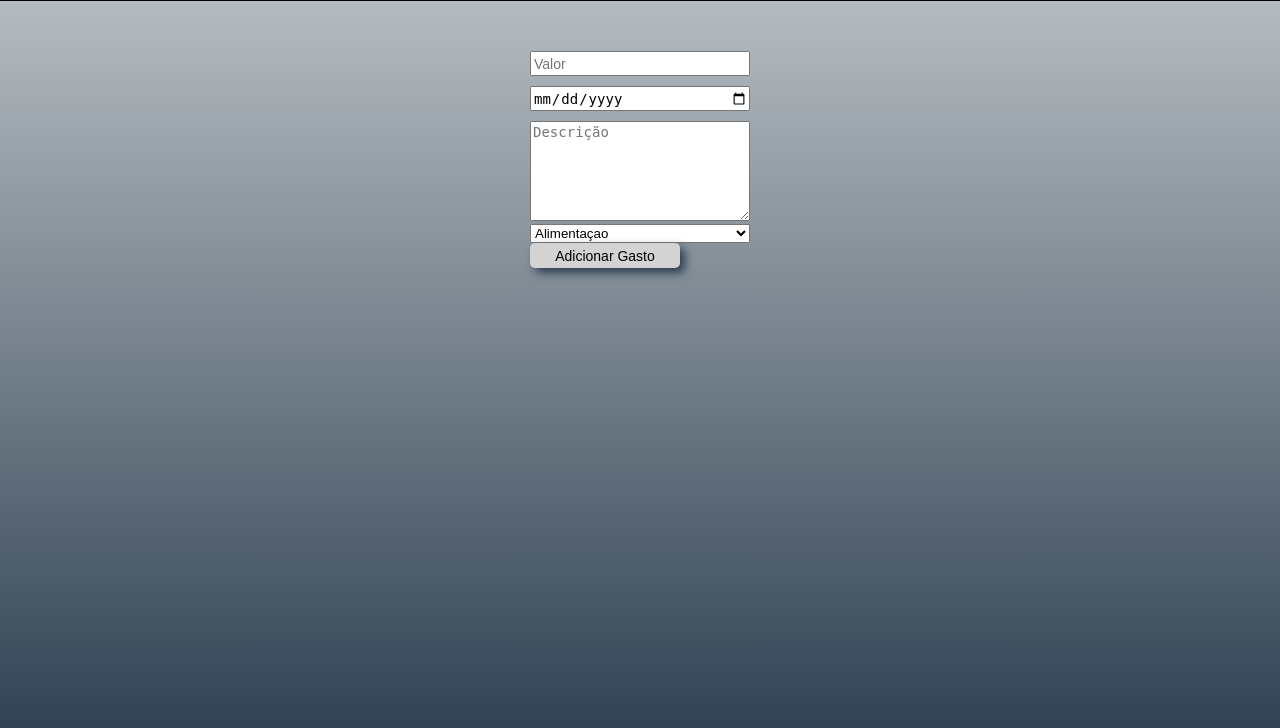
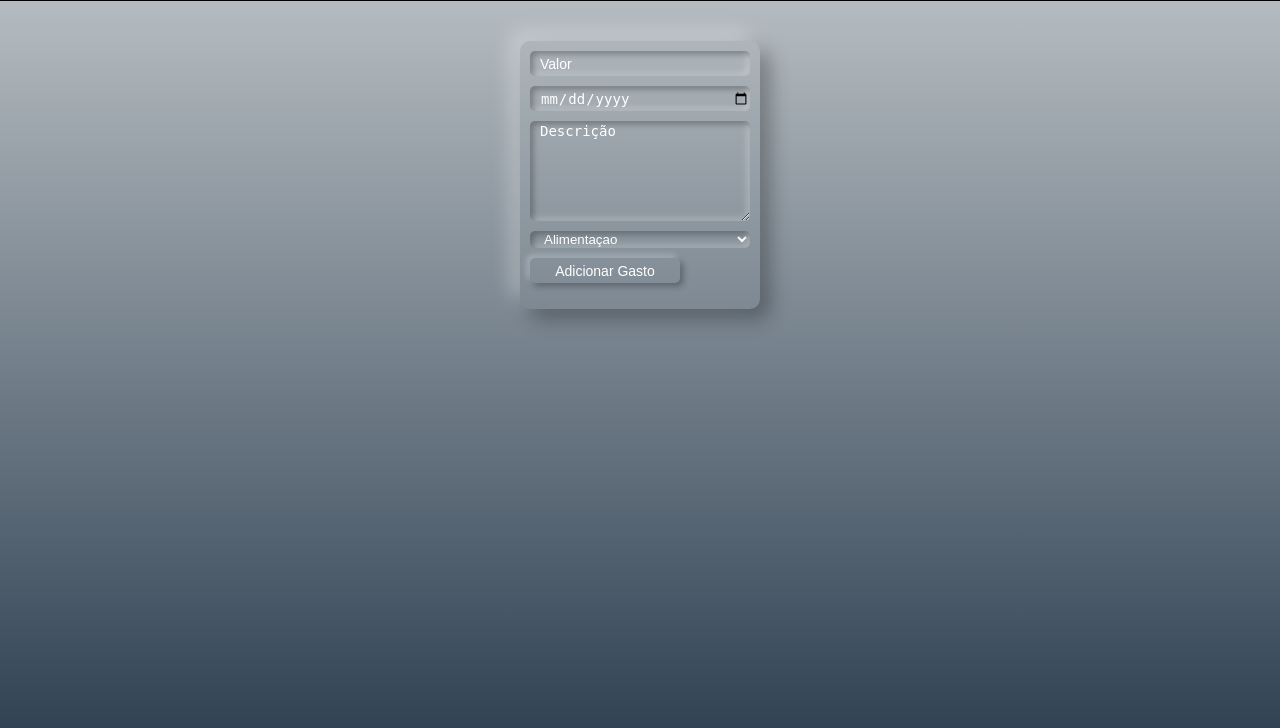
Before and after one commit to gabriellima95/expense_control, a Python web app: template expense_control/templates/index.html in a window 1280 px wide. Shown: the part 44-772 px from the top of the page. Run offline with Jinja, Linux system fonts and the light colour scheme; the template is opened without the code that fills it, so the values that code supplies are empty; some web fonts are replaced.

Commit message:
Neomorphism on index
Gradient color on bars graphic

```diff
--- a/expense_control/static/css/expense.css
+++ b/expense_control/static/css/expense.css
@@ -1,4 +1,8 @@
 @import url('https://fonts.googleapis.com/css2?family=Otomanopee+One&display=swap');
+
+::placeholder {
+    color: white;
+}
 
 * {
     box-sizing: border-box;
@@ -49,24 +53,26 @@ textarea {
     font-size: 14px;
 }
 
-button {
+#add--expenses {
     width: 150px;
     height: 25px;
     font-size: 14px;
-    background: lightgray;
+    color: white;
+    background: transparent;
     border: none;
     border-radius: 5px;
-    box-shadow: 5px 5px 10px #2c3e50;
+    box-shadow: 3px 3px 6px rgb(0, 0, 0, 0.3),
+                -3px -3px 6px rgb(255, 255, 255, 0.3);
     transition: all ease 0.75s;
 }
-button:hover {
-    opacity: 90%;
-    cursor: pointer;
+
+#add--expenses:hover {
+    opacity: 60%;
 }
 
-button:active {
-    opacity: 80%;
-    box-shadow: none;
+#add--expenses:active {
+    box-shadow: inset 5px 5px 10px rgb(0, 0, 0, 0.3),
+                inset -5px -5px 10px rgb(255, 255, 255, 0.3)
 }
 
 #expenses {
@@ -135,6 +141,27 @@ button:active {
     width: 240px;
     margin: 55px auto 10px auto;
     padding: 10px;
+    height: fit-content;
+    border-radius: 10px;
+    box-shadow: 10px 10px 20px rgb(0,0,0,0.3),
+                -10px -10px 20px rgb(255,   255, 255, 0.3);
+    /* border: 1px solid black; */
+}
+
+#expense_form input, #expense_form textarea, #expense_form select {
+    color: white;
+    background: transparent;
+    outline: none;
+    border: none;
+    border-radius: 5px;
+    padding-left: 10px;
+    box-shadow: inset 3px 3px 6px rgb(0, 0, 0, 0.3),
+                inset -3px -3px 6px rgb(255, 255, 255, 0.3);
+    margin-bottom: 10px;
+}
+
+option {
+    color: black;
 }
 
 .due-date {
--- a/expense_control/static/css/user.css
+++ b/expense_control/static/css/user.css
@@ -60,7 +60,7 @@ input {
     outline: none;
 }
 
-button {
+#login--button {
     margin-bottom: 10px;
     height: 30px;
     width: 180px;
@@ -70,7 +70,7 @@ button {
     transition: all ease 0.4s;
 }
 
-button:hover {
+#login--button:hover {
     opacity: 85%;
 }
 
--- a/expense_control/static/js/bar.js
+++ b/expense_control/static/js/bar.js
@@ -5,8 +5,9 @@ console.log(totalAmount)
 categories.forEach((cat, index) => {
     let x = parseFloat(cat.innerHTML) / totalAmount;
     console.log(parseFloat(x * 150));
-    cat.style.width = `${x * 150}px`
-    cat.style.background = `${colors[index]}`
+    cat.style.width = `${x * 300}px`
+    cat.style.paddingLeft = `${x * 300}px`
+    cat.style.background = `linear-gradient(to left, rgb(255, 255, 255, 0.5), ${colors[index]}`
     cat.innerHTML = `${cat.id}: ${cat.innerHTML}`
 });
 
--- a/expense_control/templates/index.html
+++ b/expense_control/templates/index.html
@@ -16,7 +16,7 @@
                 <option value="Entretenimento">Entretenimento</option>
               </select>
 
-            <button type="submit">Adicionar Gasto</button>
+            <button type="submit" id="add--expenses">Adicionar Gasto</button>
         </form>
     </div>
 {% endblock %}
--- a/expense_control/templates/login.html
+++ b/expense_control/templates/login.html
@@ -9,13 +9,14 @@
 <body>
 
     <div id="login">
+
         <form method="post" action="/signin">
 
             <input type="text" name="username" placeholder="Usuário" />
 
             <input type="password" name="password" placeholder="Senha">
 
-            <button type="submit">Login</button>
+            <button type="submit" id="login--button">Login</button>
 
             <a href="{{ url_for('user.signup') }}">Criar Usuário</a>
         </form>
```
Also changed, not shown: expense_control/static/cifrao.png (deleted).
